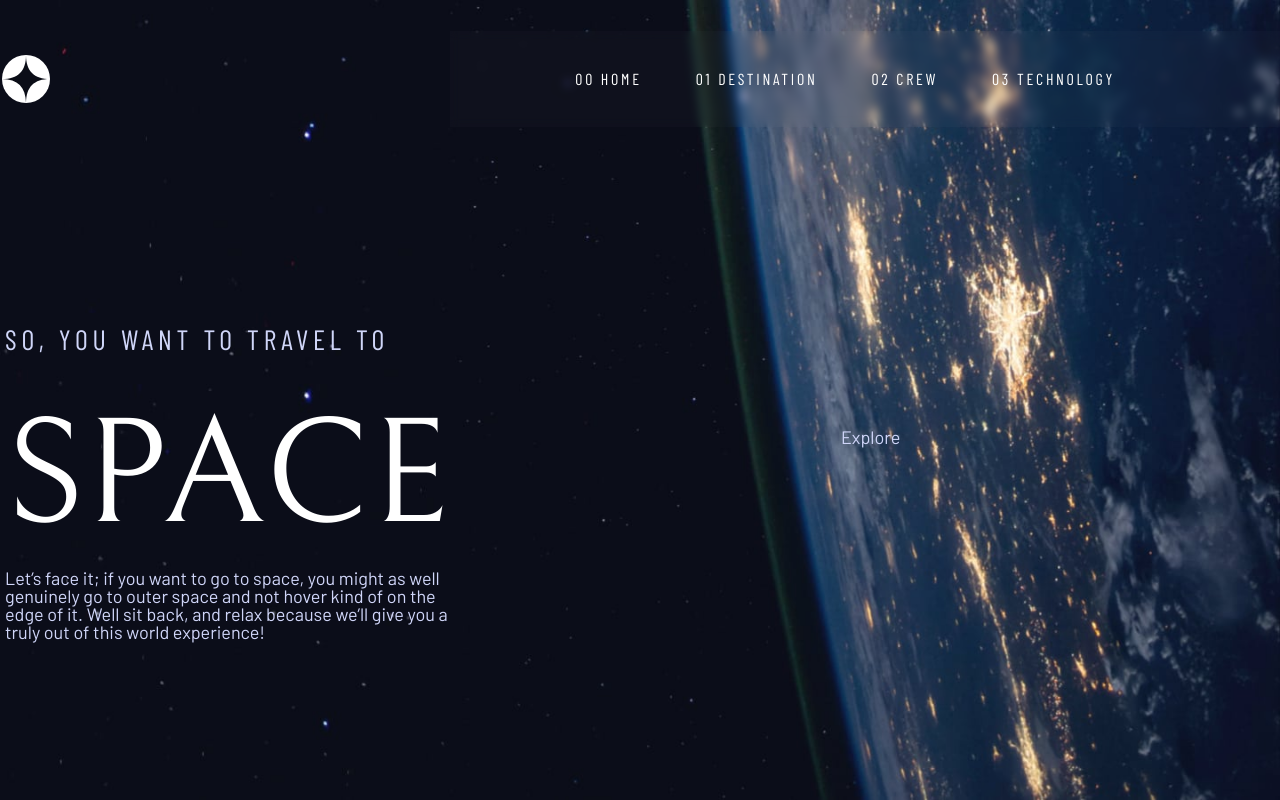
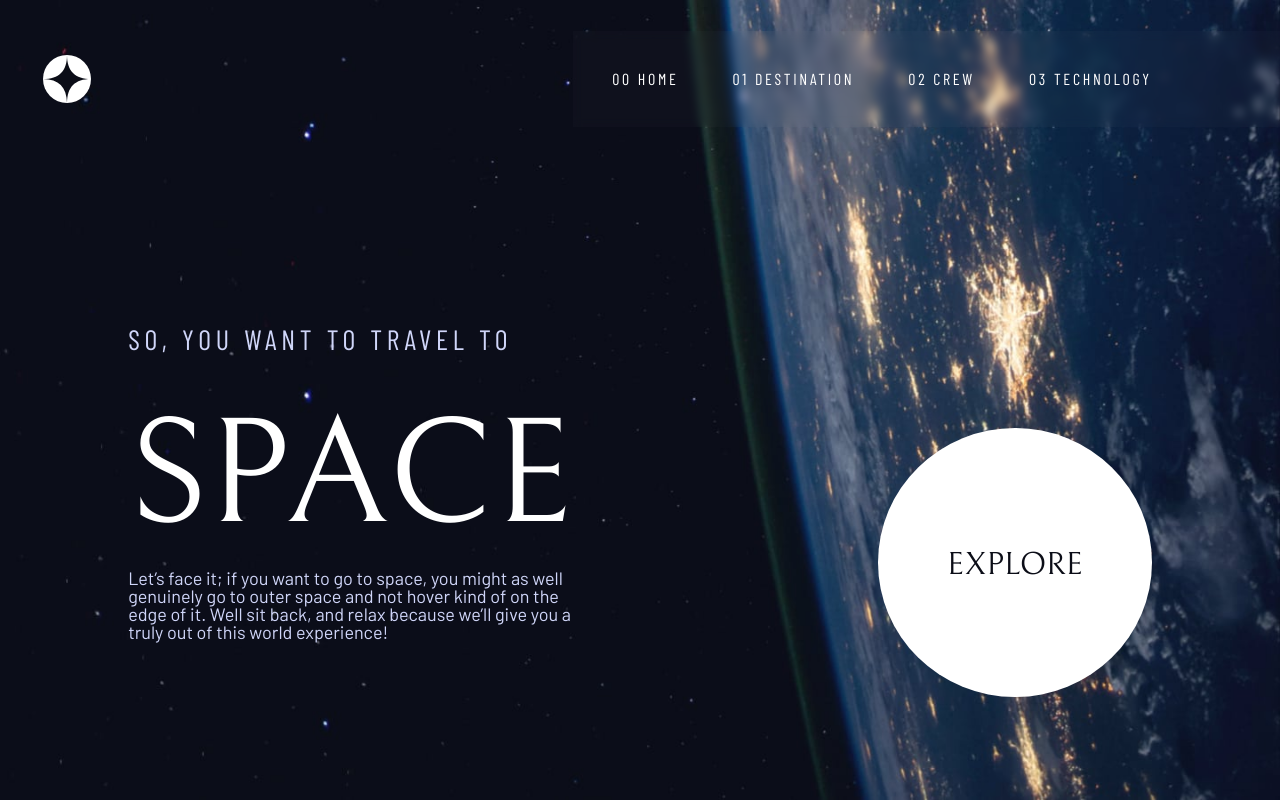
Before and after one commit to nicknapora/space-tourism-website, a plain HTML site: page index.html in a window 1280 px wide. Drawn offline with Linux system fonts and the light colour scheme.

Commit message:
OT: Started button. May need to change grid to accomodate animation, but may be possible with just a border. Blur remains unchanged; works at wide sizes but shrinks undesirably as fr tracks do as window scales. May be a last minute fix.

```diff
--- a/css/index.css
+++ b/css/index.css
@@ -27,7 +27,6 @@ body {
 
     height: 96px;
     width: 100%;
-    min-width: 830px;
 }
 
 .item-nav {
@@ -65,4 +64,16 @@ body {
     grid-column-end: 7;
     grid-row-start: 7;
     grid-row-end: 10;
+
+    text-align: center;
+    color: var(--background-color);
+    font-family: "Bellefair Regular", serif;
+    font-size: 32px;
+    line-height: 36.67px;
+    text-transform: uppercase;
+    padding: 118.67px 0px;
+
+
+    border-radius: 50%;
+    background-color: var(--main-color);
 }
--- a/index.html
+++ b/index.html
@@ -56,9 +56,7 @@
       </div>
 
       <div class="item-explore">
-        <p>
-          Explore
-        </p>
+        Explore
       </div>
 
     </div>
```
